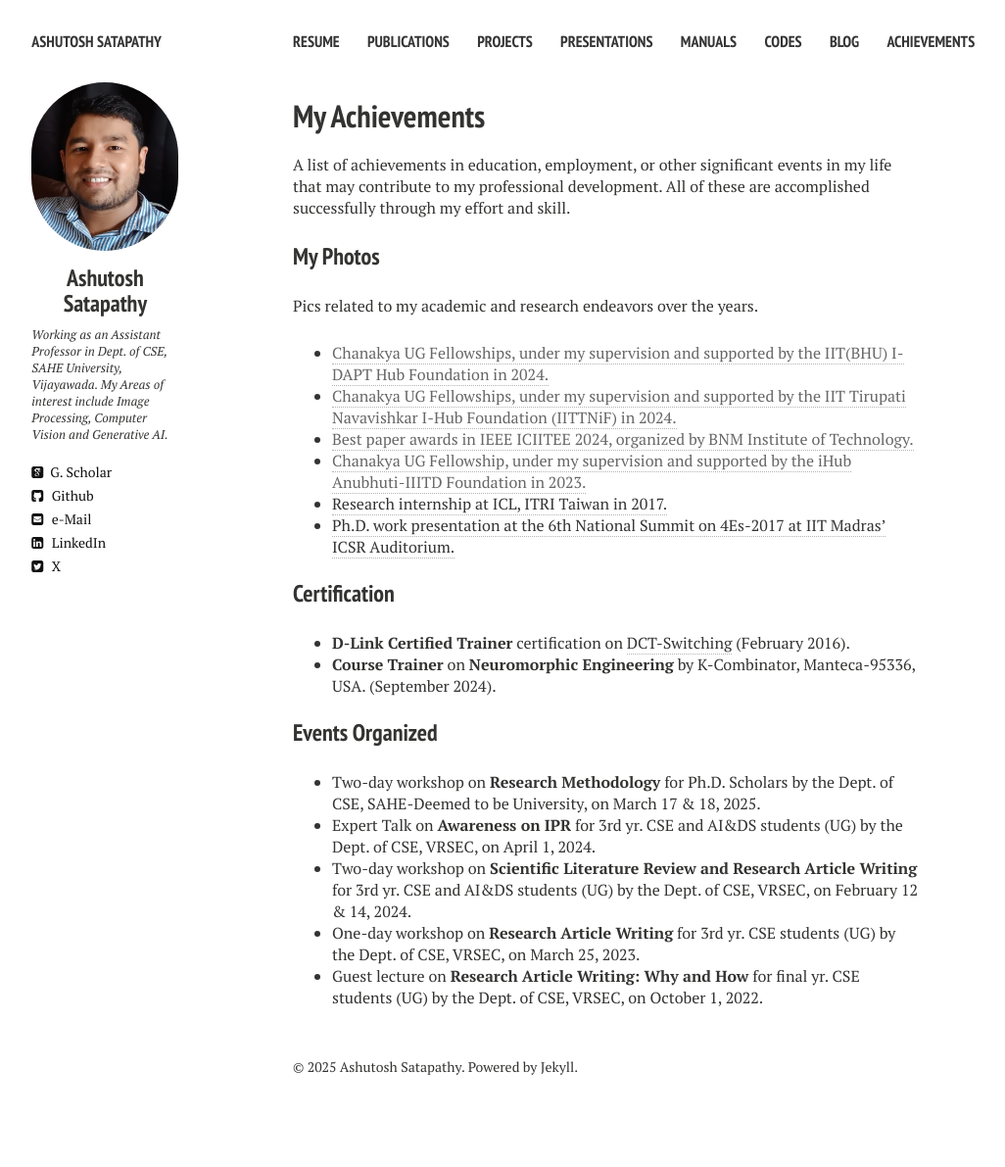
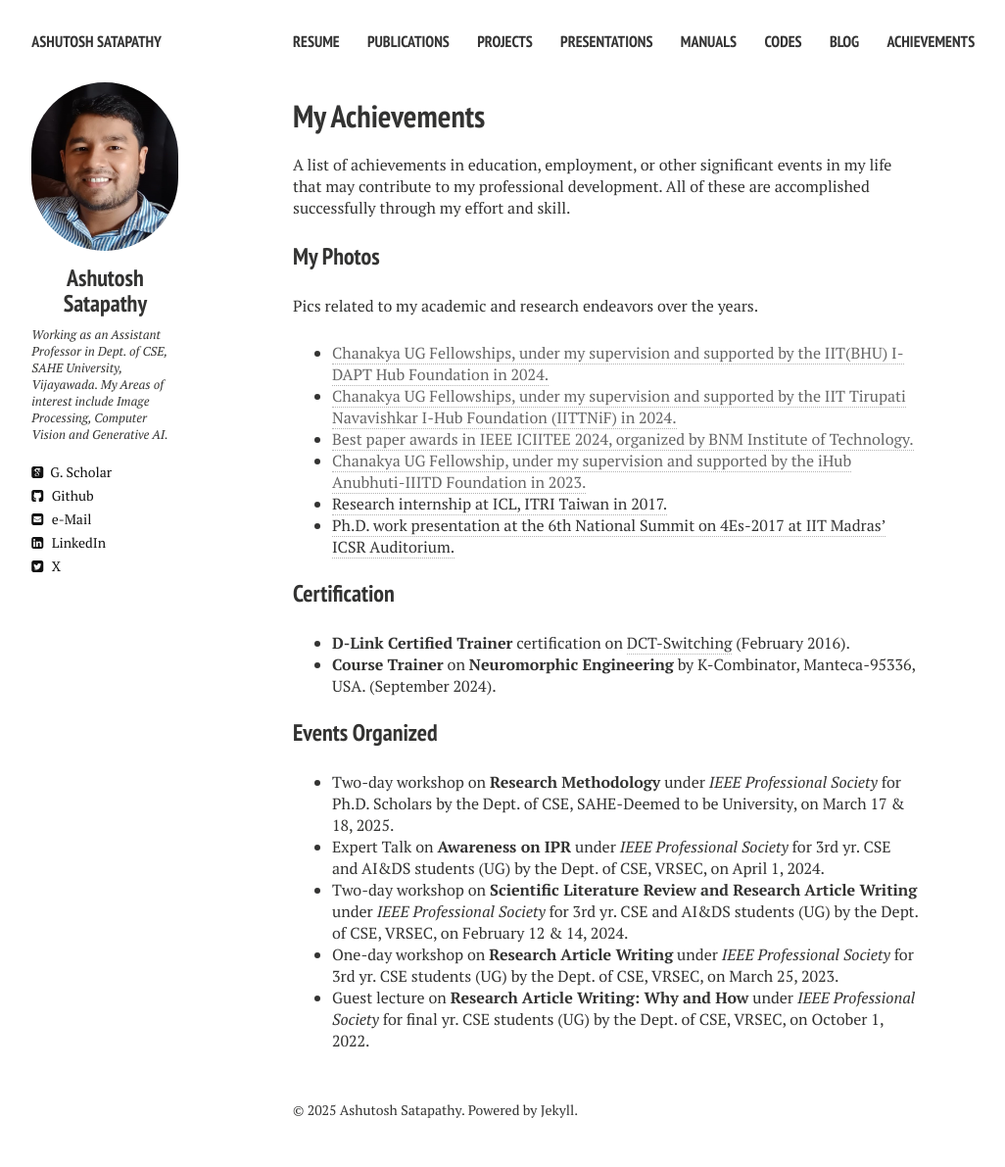
Before and after one commit to ashutoshsatapathy1990/ashutoshsatapathy1990.github.io, a Jekyll site: the page built from achievement.md, in a window 1280 px wide. Shown: the whole page at 98% size, without its empty margins (21-1047 px from the left). Built offline with Jekyll 4.4.1, drawn with Linux system fonts in a browser that asks for light colours; nearby versions of some CDN libraries; before the commit the page ends 1147 px from its top, so only the background shows below that.

Commit message:
Update achievement.md

```diff
--- a/achievement.md
+++ b/achievement.md
@@ -26,8 +26,8 @@ Pics related to my academic and research endeavors over the years.
 
 ### Events Organized
 
-* Two-day workshop on **Research Methodology** for Ph.D. Scholars by the Dept. of CSE, SAHE-Deemed to be University, on March 17 & 18, 2025.
-* Expert Talk on **Awareness on IPR** for 3rd yr. CSE and AI&DS students (UG) by the Dept. of CSE, VRSEC, on April 1, 2024.
-* Two-day workshop on **Scientific Literature Review and Research Article Writing** for 3rd yr. CSE and AI&DS students (UG) by the Dept. of CSE, VRSEC, on February 12 & 14, 2024.
-* One-day workshop on **Research Article Writing** for 3rd yr. CSE students (UG) by the Dept. of CSE, VRSEC, on March 25, 2023.
-* Guest lecture on **Research Article Writing: Why and How** for final yr. CSE students (UG) by the Dept. of CSE, VRSEC, on October 1, 2022.
+* Two-day workshop on **Research Methodology** under _IEEE Professional Society_ for Ph.D. Scholars by the Dept. of CSE, SAHE-Deemed to be University, on March 17 & 18, 2025.
+* Expert Talk on **Awareness on IPR** under _IEEE Professional Society_ for 3rd yr. CSE and AI&DS students (UG) by the Dept. of CSE, VRSEC, on April 1, 2024.
+* Two-day workshop on **Scientific Literature Review and Research Article Writing** under _IEEE Professional Society_ for 3rd yr. CSE and AI&DS students (UG) by the Dept. of CSE, VRSEC, on February 12 & 14, 2024.
+* One-day workshop on **Research Article Writing** under _IEEE Professional Society_ for 3rd yr. CSE students (UG) by the Dept. of CSE, VRSEC, on March 25, 2023.
+* Guest lecture on **Research Article Writing: Why and How** under _IEEE Professional Society_ for final yr. CSE students (UG) by the Dept. of CSE, VRSEC, on October 1, 2022.
```
